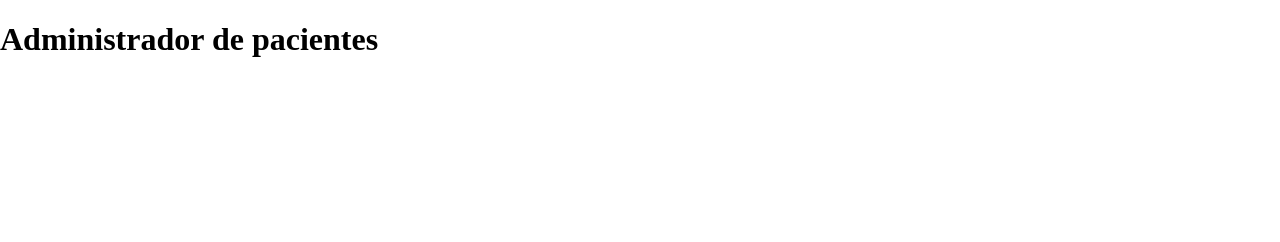
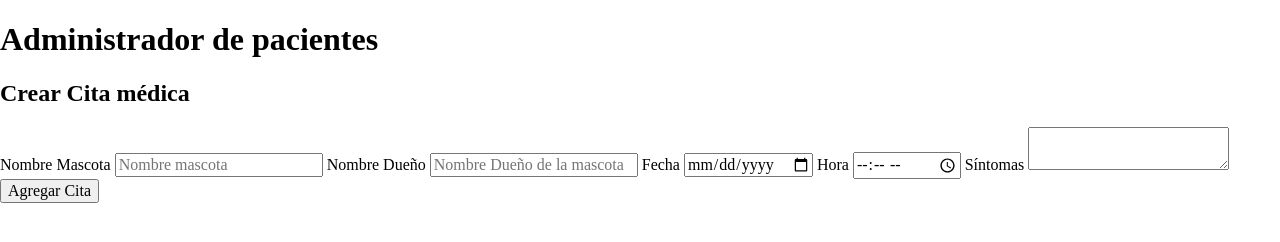
Before and after one commit to kikemelgarejo/patient-administration, a plain HTML site: page index.html in a window 1280 px wide. Drawn offline with nearby package versions, Linux system fonts and the light colour scheme.

Commit message:
creaction of first column of form

```diff
--- a/index.html
+++ b/index.html
@@ -13,5 +13,62 @@
 <body>
     <h1>Administrador de pacientes</h1>
 
+    <div class="container">
+        <div class="row">
+            <div class="one-half-column">
+
+                <h2>Crear Cita médica</h2>
+                <div id="msj-error"></div>
+
+                <form id="form">
+                    <label>Nombre Mascota</label>
+                    <input
+                        type="text"
+                        name="mascota"
+                        id="mascota"
+                        class="u-full-width"
+                        placeholder="Nombre mascota" >
+
+                    <label>Nombre Dueño</label>
+                    <input
+                        type="text"
+                        name="propietario"
+                        id="propietario"
+                        class="u-full-width"
+                        placeholder="Nombre Dueño de la mascota" >
+
+                    <label>Fecha</label>
+                    <input
+                        type="date"
+                        name="fecha"
+                        id="fecha"
+                        class="u-full-width" >
+
+                    <label>Hora</label>
+                    <input
+                        type="time"
+                        name="hora"
+                        id="hora"
+                        class="u-full-width" >
+
+                    <label>Síntomas</label>
+                    <textarea
+                        name="sintomas"
+                        id="sintomas"
+                        class="u-full-width">
+                    </textarea>
+
+                    <button
+                        type="button"
+                        class="u-full-width">
+                        Agregar Cita
+                    </button>
+                </form>
+
+
+            </div>
+        </div>
+    </div>
+
 </body>
 </html>
```
